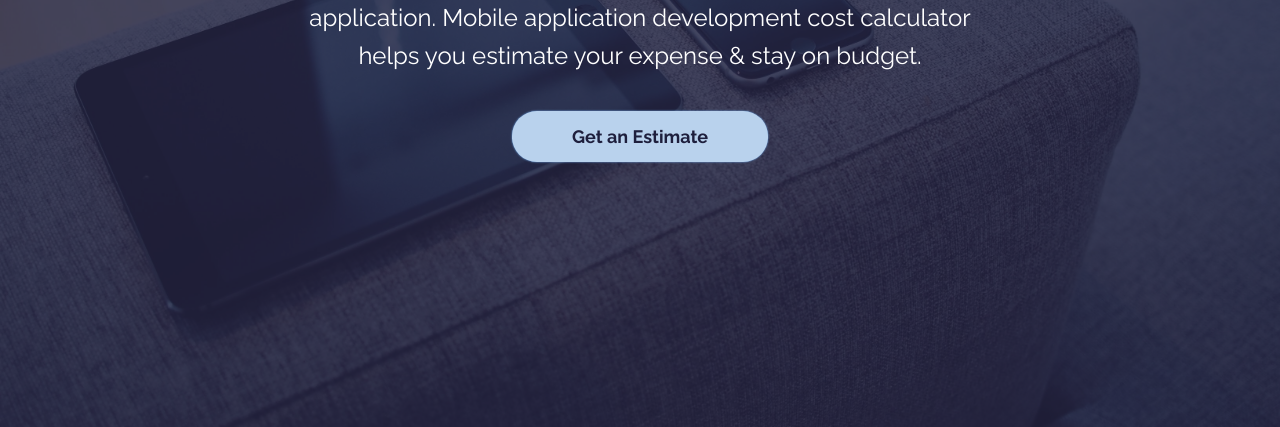
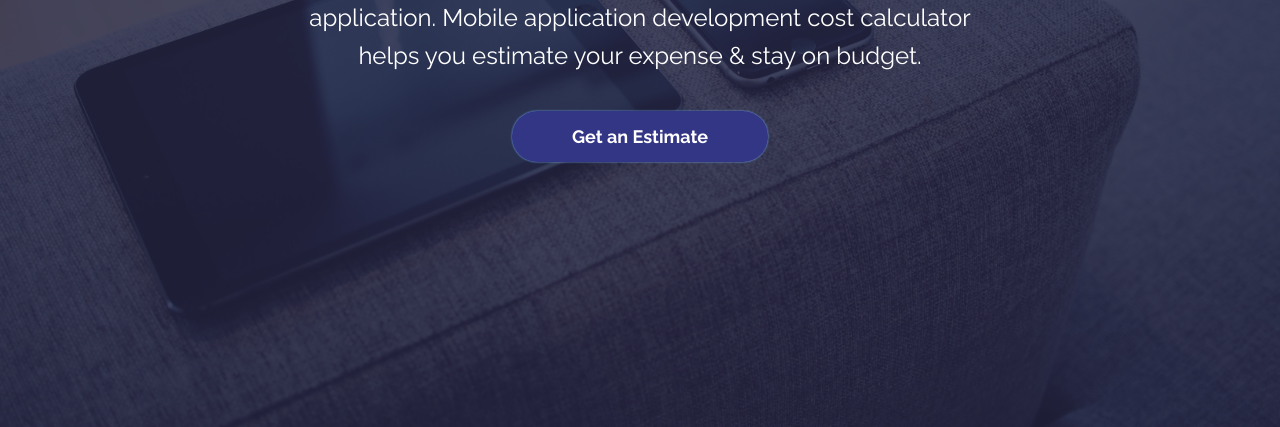
Before and after one commit to totallifeforever94/cost_calc, a plain HTML site: page index.html in a window 1280 px wide. In both pictures the pointer is over the button "Get an Estimate". Shown: the part 370-797 px from the top of the page. Drawn offline with nearby package versions, Linux system fonts and the light colour scheme.

Commit message:
Removed toggleClass from 'Get Estimate' button

```diff
--- a/assets/css/index.css
+++ b/assets/css/index.css
@@ -36,6 +36,11 @@ a:visited {
     border: none;
     background-color: #b9d2ed;
     color: #1e1f3d;
+}
+
+#get-estimate:hover {
+    background-color: #333685;
+    color: #fff;
 }
 
 .header-content {
--- a/js/get-estimte-value.js
+++ b/js/get-estimte-value.js
@@ -21,7 +21,7 @@ let totalObject = {
 
 $(document).ready(function() {
 
-    $('button').click(function() {
+    $('.hourly-price-button, .screen-size-button, .hours-quantity-button').click(function() {
        $(this).toggleClass('selected');
     });
 
@@ -69,8 +69,8 @@ $(document).ready(function() {
         } else {
             hoursQuantity = 0;
         }
-         totalObject[parentId] = hoursQuantity;
-            countTotalPrice();
+        totalObject[parentId] = hoursQuantity;
+        countTotalPrice();
     });
 
     function countTotalPrice() {
```
